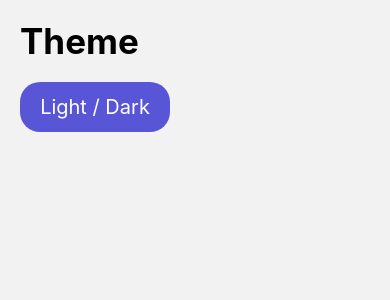
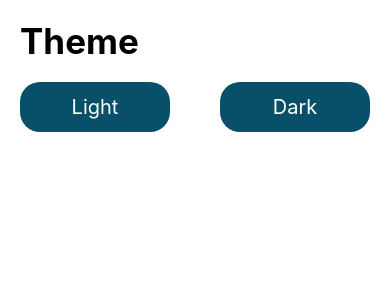
Before and after one commit to mcmmiguel/ComponentsApp-ReactNative, a React Native app: screen /ChangeThemeScreen in a window 390 px wide. Shown: the top 300 px of the page. Built offline with nearby package versions, Linux system fonts and the light colour scheme.

Commit message:
Feat. Change theme

```diff
--- a/src/components/FlatListMenuItem.tsx
+++ b/src/components/FlatListMenuItem.tsx
@@ -1,23 +1,24 @@
-import React from 'react';
+import React, { useContext } from 'react';
 import { View, Text, StyleSheet } from 'react-native';
-import { FlatListMenuItemProps } from '../interfaces';
-import Icon from 'react-native-vector-icons/Ionicons';
 import { TouchableOpacity } from 'react-native-gesture-handler';
 import { useNavigation } from '@react-navigation/native';
+import Icon from 'react-native-vector-icons/Ionicons';
+import { ThemeContext } from '../context';
+import { FlatListMenuItemProps } from '../interfaces';
 
 export const FlatListMenuItem = ({ menuItem }: FlatListMenuItemProps) => {
 
     const navigation = useNavigation();
-    // const {colors } = useTheme();
+    const { theme: { colors } } = useContext(ThemeContext);
 
     return (
         <TouchableOpacity activeOpacity={0.8} onPress={() => navigation.navigate(menuItem.component as never)}>
             <View style={styles.mainContainer}>
                 <View style={styles.itemContainer}>
-                    <Icon name={menuItem.icon} size={25} color="#5856d6" />
+                    <Icon name={menuItem.icon} size={25} color={colors.primary} />
                     <Text style={styles.itemText}>{menuItem.name}</Text>
                 </View>
-                <Icon name="chevron-forward-outline" size={25} color="#5856d6" />
+                <Icon name="chevron-forward-outline" size={25} color={colors.primary} />
             </View >
         </TouchableOpacity>
     );
--- a/src/components/HeaderTitle.tsx
+++ b/src/components/HeaderTitle.tsx
@@ -1,16 +1,18 @@
-import React from 'react';
+import React, { useContext } from 'react';
 import { StyleSheet, Text, View } from 'react-native';
 import { useSafeAreaInsets } from 'react-native-safe-area-context';
 import { appTheme } from '../theme/appTheme';
 import { HeaderTitleProps } from '../interfaces';
+import { ThemeContext } from '../context';
 
 export const HeaderTitle = ({ title }: HeaderTitleProps) => {
 
+    const { theme: { colors } } = useContext(ThemeContext);
     const { top } = useSafeAreaInsets();
 
     return (
         <View style={{ ...styles.headerContainer, marginTop: top + 20 }}>
-            <Text style={appTheme.title}>{title}</Text>
+            <Text style={{ ...appTheme.title, color: colors.text }}>{title}</Text>
         </View>
     );
 };
--- a/src/context/ThemeContext.tsx
+++ b/src/context/ThemeContext.tsx
@@ -1,22 +1,20 @@
-import React, { createContext } from 'react';
-
-export interface ThemeContextProps {
-    theme: any;
-    setDarkTheme: () => void;
-    setLightTheme: () => void;
-}
+import React, { createContext, useReducer } from 'react';
+import { ThemeContextProps } from '../interfaces';
+import { lightTheme, themeReducer } from './themeReducer';
 
 export const ThemeContext = createContext({} as ThemeContextProps);
 
 export const ThemeProvider = ({ children }: any) => {
 
-    const theme = {};
+    const [theme, dispatch] = useReducer(themeReducer, lightTheme);
 
     const setDarkTheme = () => {
+        dispatch({ type: 'set_dark_Theme' });
         console.log('Dark theme');
     };
 
     const setLightTheme = () => {
+        dispatch({ type: 'set_light_Theme' });
         console.log('Light theme');
     };
 
--- a/src/context/themeReducer.tsx
+++ b/src/context/themeReducer.tsx
@@ -6,15 +6,29 @@ type ThemeAction =
 
 
 
-const lightTheme: ThemeState = {
+export const lightTheme: ThemeState = {
     currentTheme: 'light',
     dark: false,
     dividerColor: 'rgba(0, 0, 0, 0.7)',
     colors: {
-        primary: 'red',
-        background: 'blue',
+        primary: '#084f6a',
+        background: 'white',
         card: 'green',
-        text: 'pink',
+        text: 'black',
+        border: 'orange',
+        notification: 'yellow',
+    },
+};
+
+export const darkTheme: ThemeState = {
+    currentTheme: 'dark',
+    dark: true,
+    dividerColor: 'rgba(0, 0, 0, 0.7)',
+    colors: {
+        primary: '#75cedb',
+        background: 'black',
+        card: 'green',
+        text: 'white',
         border: 'orange',
         notification: 'yellow',
     },
@@ -25,6 +39,8 @@ export const themeReducer = (state: ThemeState, action: ThemeAction): ThemeState
     switch (action.type) {
         case 'set_light_Theme':
             return { ...lightTheme };
+        case 'set_dark_Theme':
+            return { ...darkTheme };
         default:
             return state;
     }
--- a/src/interfaces/interfaces.ts
+++ b/src/interfaces/interfaces.ts
@@ -30,6 +30,11 @@ export interface Slide {
     img: ImageSourcePropType
 }
 
+export interface ThemeContextProps {
+    theme: ThemeState;
+    setDarkTheme: () => void;
+    setLightTheme: () => void;
+}
 export interface ThemeState extends Theme {
     currentTheme: 'light' | 'dark';
     dividerColor: string;
--- a/src/navigation/StackNavigator.tsx
+++ b/src/navigation/StackNavigator.tsx
@@ -1,18 +1,24 @@
-import React from 'react';
+import React, { useContext } from 'react';
+import { NavigationContainer } from '@react-navigation/native';
 import { createStackNavigator } from '@react-navigation/stack';
+import { ThemeContext } from '../context';
 import { AlertScreen, Animation101Screen, Animation102Screen, ChangeThemeScreen, HomeScreen, InfiniteScrollScreen, ModalScreen, PullToRefresh, SectionListScreen, SlidesScreen, SwitchScreen, TextInputScreen } from '../screens';
-import { NavigationContainer } from '@react-navigation/native';
 
 export const Stack = createStackNavigator();
 
 export const StackNavigator = () => {
+
+    const { theme } = useContext(ThemeContext);
+
     return (
-        <NavigationContainer>
+        <NavigationContainer
+            theme={theme}
+        >
             <Stack.Navigator screenOptions={{
                 headerShown: false,
-                // cardStyle: {
-                //     backgroundColor: 'white',
-                // },
+                cardStyle: {
+                    //     backgroundColor: 'white',
+                },
             }}>
                 <Stack.Screen name="HomeScreen" component={HomeScreen} />
                 <Stack.Screen name="Animation101Screen" component={Animation101Screen} />
--- a/src/screens/ChangeThemeScreen.tsx
+++ b/src/screens/ChangeThemeScreen.tsx
@@ -6,26 +6,39 @@ import { ThemeContext } from '../context';
 
 export const ChangeThemeScreen = () => {
 
-    const { setDarkTheme } = useContext(ThemeContext);
+    const { setDarkTheme, setLightTheme, theme: { colors } } = useContext(ThemeContext);
 
     return (
         <View style={appTheme.appContainer}>
             <HeaderTitle title="Theme" />
 
-            <TouchableOpacity
-                activeOpacity={0.8}
-                style={styles.button}
-                onPress={setDarkTheme}
-            >
-                <Text style={styles.buttonText}>Light / Dark</Text>
-            </TouchableOpacity>
+            <View style={styles.buttonsContainer}>
+                <TouchableOpacity
+                    activeOpacity={0.8}
+                    style={{ ...styles.button, backgroundColor: colors.primary }}
+                    onPress={setLightTheme}
+                >
+                    <Text style={styles.buttonText}>Light</Text>
+                </TouchableOpacity>
+
+                <TouchableOpacity
+                    activeOpacity={0.8}
+                    style={{ ...styles.button, backgroundColor: colors.primary }}
+                    onPress={setDarkTheme}
+                >
+                    <Text style={styles.buttonText}>Dark</Text>
+                </TouchableOpacity>
+            </View>
         </View>
     );
 };
 
 const styles = StyleSheet.create({
+    buttonsContainer: {
+        flexDirection: 'row',
+        justifyContent: 'space-between',
+    },
     button: {
-        backgroundColor: '#5856d6',
         justifyContent: 'center',
         width: 150,
         height: 50,
--- a/src/screens/HomeScreen.tsx
+++ b/src/screens/HomeScreen.tsx
@@ -23,5 +23,4 @@ const styles = StyleSheet.create({
     mainContainer: {
         flex: 1,
     },
-
 });
```
